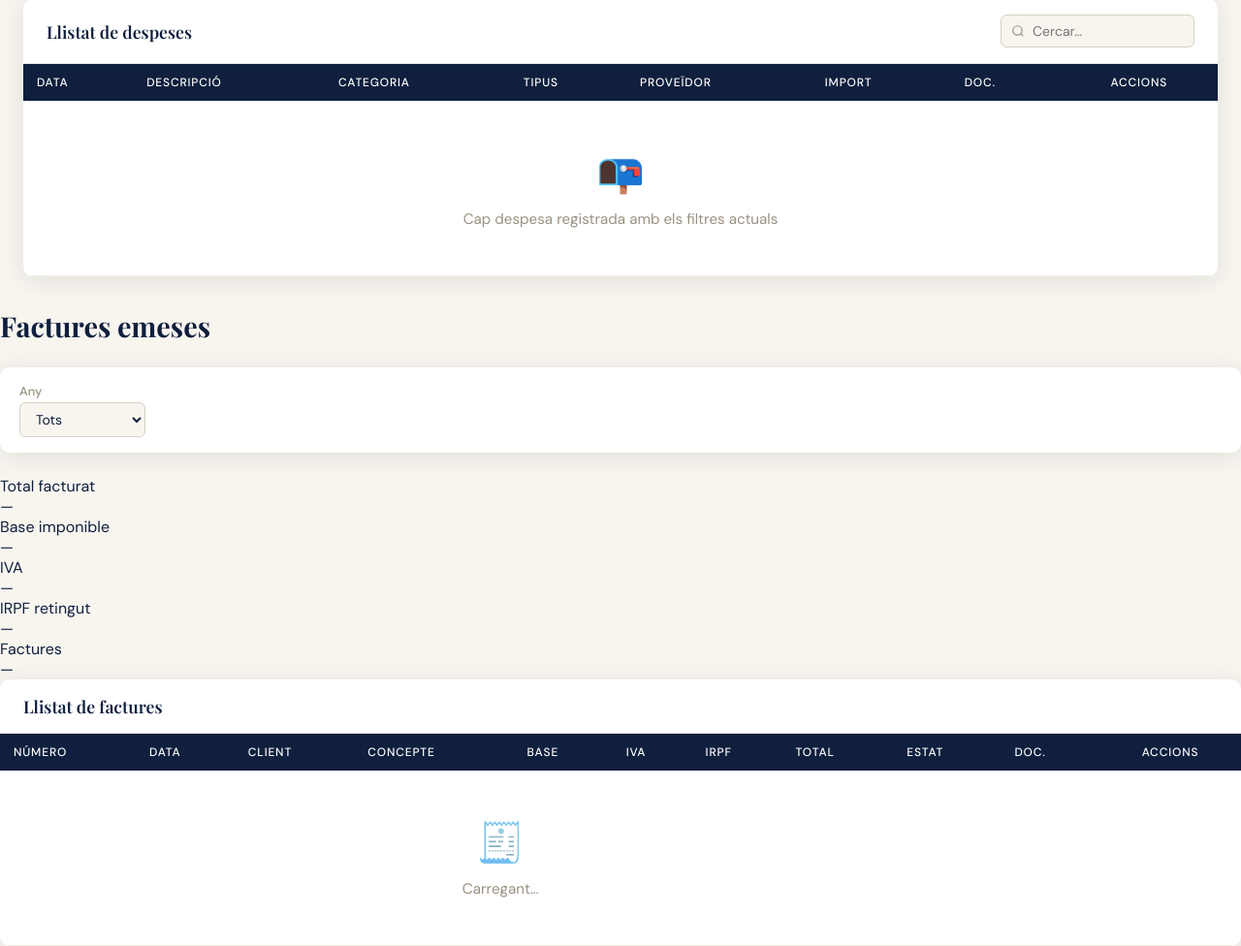
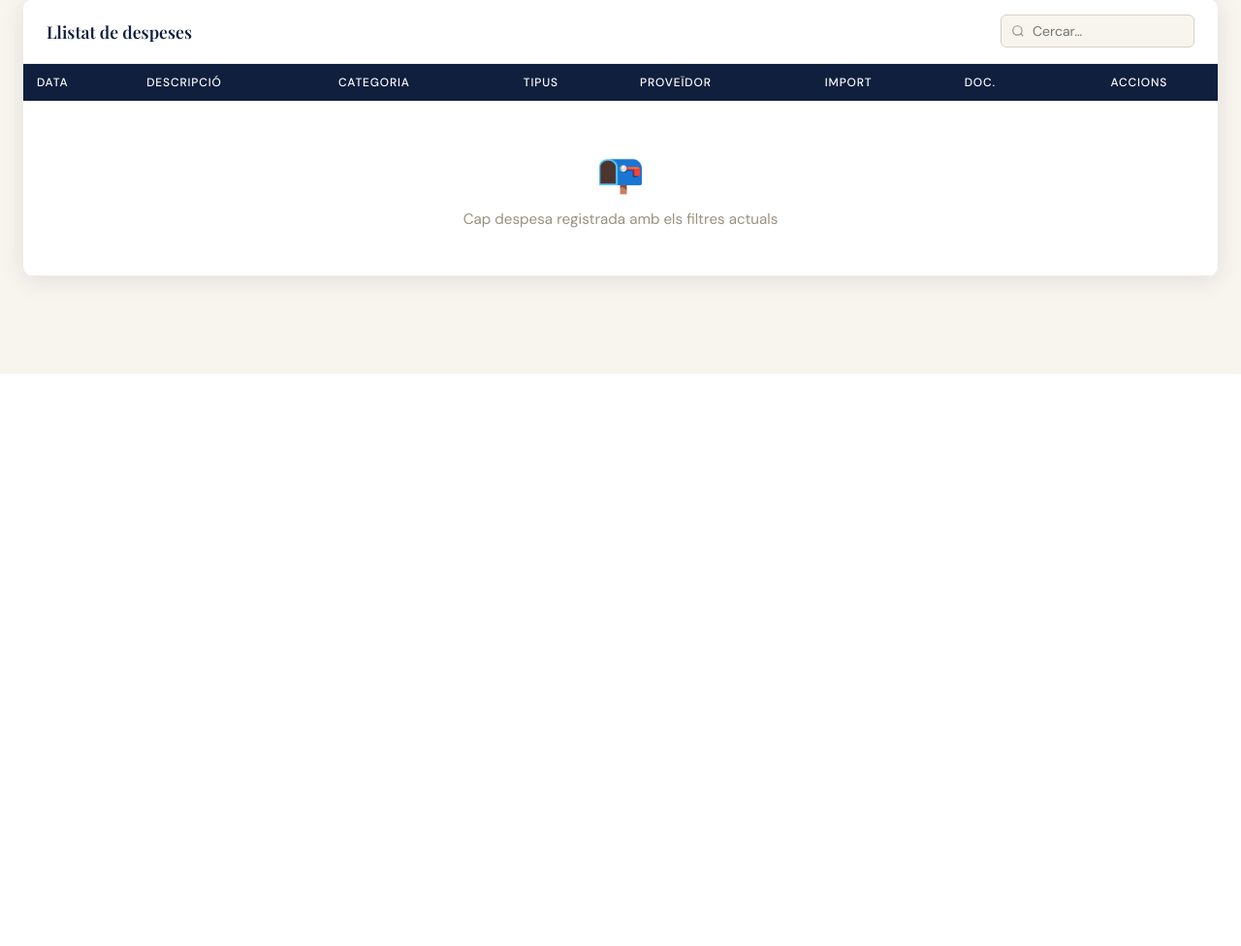
Before and after one commit to carme-santisteban/gestio-despeses-, a Flask app: page / in a window 1280 px wide. Shown: the part 414-1390 px from the top of the page at 97% size. After the commit the page ends 800 px from the top, so only its background shows below. Run offline with Flask 3, Linux system fonts and the light colour scheme; data that the repository does not hold is empty.

Commit message:
fix: amagar factures per defecte

```diff
--- a/templates/index.html
+++ b/templates/index.html
@@ -563,7 +563,7 @@
   </div><!-- fi seccioDespeses -->
 
   <!-- SECCIÓ FACTURES -->
-  <div class="seccio" id="seccioFactures">
+  <div class="seccio" id="seccioFactures" style="display:none">
     <div class="page-header">
       <div class="page-title">Factures emeses <span id="anyFacturesActual"></span></div>
     </div>
```
